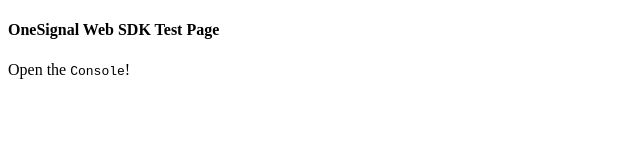
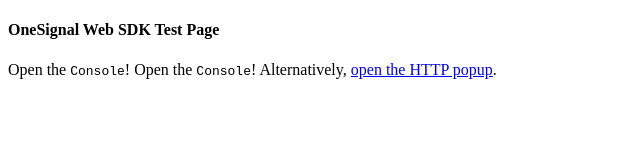
Before and after one commit to jasonpang/onesignal-beta, a plain HTML site: page index.html in a window 1280 px wide. Shown: the whole page, without its empty margins (0-640 px from the left). Drawn offline with Linux system fonts and the light colour scheme.

Commit message:
Update index.html

```diff
--- a/index.html
+++ b/index.html
@@ -9,7 +9,7 @@
 </head>
 <body>
 <h4>OneSignal Web SDK Test Page</h4>
-<p>Open the <code>Console</code>!</p>
+<p>Open the <code>Console</code>! Open the <code>Console</code>! Alternatively, <a href="javascript:OneSignal.registerForPushNotifications({modalPrompt: true});">open the HTTP popup</a>.</p>
 <script>
   var params = JSON.parse('{"' + decodeURI(location.search.substring(1)).replace(/"/g, '\\"').replace(/&/g, '","').replace(/=/g,'":"') + '"}');
 
```
